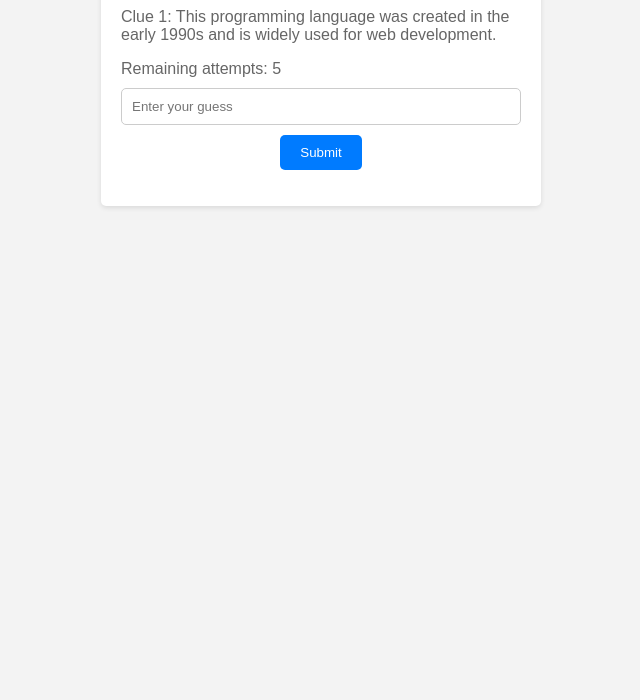
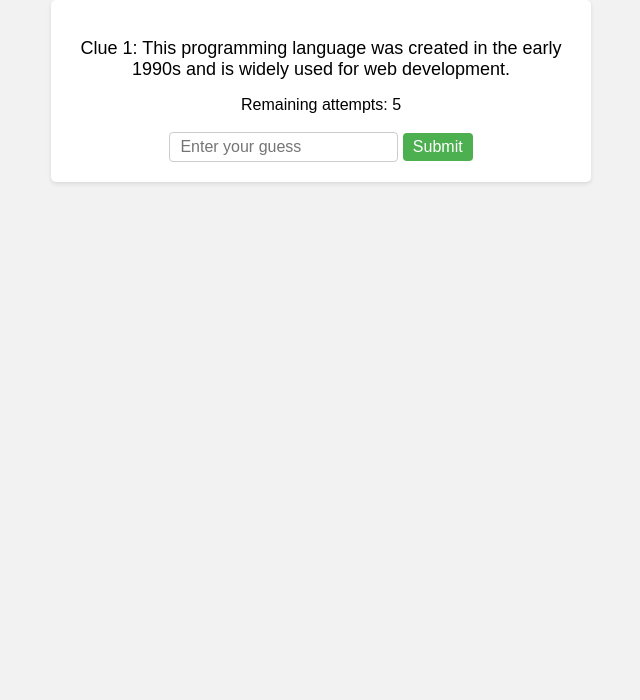
Before and after one commit to Reefwing-Software/CodeName, a plain HTML site: page src/index.html in a window 1280 px wide. Shown: the part 100-800 px from the top of the page, without its empty margins (319-959 px from the left). Drawn offline with Linux system fonts and the light colour scheme.

Commit message:
Updated with incorrect guesses

```diff
--- a/src/index.html
+++ b/src/index.html
@@ -8,18 +8,20 @@
 <!DOCTYPE html>
 <html>
 <head>
-  <title>CodeName</title>
+  <title>CodeName Guesser</title>
   <link rel="stylesheet" type="text/css" href="style.css">
-  <script src="script.js"></script>
 </head>
 <body>
-  <div class="container">
-    <h1>CodeName</h1>
+  <h1>CodeName Guesser</h1>
+  <div id="puzzle">
     <p id="clue"></p>
     <p id="attempts"></p>
+    <p id="incorrect-guesses"></p>
+    <p id="result"></p>
     <input type="text" id="guess" placeholder="Enter your guess">
     <button onclick="checkGuess()">Submit</button>
-    <p id="result"></p>
   </div>
+
+  <script src="script.js"></script>
 </body>
 </html>
--- a/src/script.js
+++ b/src/script.js
@@ -26,13 +26,16 @@ const programmingLanguages = [
 
   let currentLanguage;
   let attempts = 0;
+  let incorrectGuesses = [];
 
   function generatePuzzle() {
     attempts = 0;
+    incorrectGuesses = [];
     currentLanguage = getRandomLanguage();
     document.getElementById("clue").textContent = "Clue 1: " + getClue(1);
     document.getElementById("attempts").textContent = "Remaining attempts: " + (5 - attempts);
     document.getElementById("result").textContent = "";
+    document.getElementById("incorrect-guesses").textContent = "";
   }
 
   function getRandomLanguage() {
@@ -62,10 +65,12 @@ const programmingLanguages = [
       document.getElementById("result").style.color = "red";
       document.getElementById("guess").disabled = true;
     } else {
+      incorrectGuesses.push(guess);
       document.getElementById("result").textContent = "Wrong guess. Try again.";
       document.getElementById("result").style.color = "red";
       document.getElementById("attempts").textContent = "Remaining attempts: " + (5 - attempts);
       document.getElementById("clue").textContent = "Clue " + (attempts + 1) + ": " + getClue(attempts + 1);
+      document.getElementById("incorrect-guesses").textContent = "Incorrect guesses: " + incorrectGuesses.join(", ");
     }
 
     document.getElementById("guess").value = "";
--- a/src/style.css
+++ b/src/style.css
@@ -6,54 +6,66 @@
  */
 
 /* style.css */
+
 body {
-    background-color: #f3f3f3;
     font-family: Arial, sans-serif;
-  }
-
-  .container {
-    width: 400px;
-    margin: 0 auto;
+    background-color: #f2f2f2;
+    text-align: center;
+    margin: 0;
     padding: 20px;
-    background-color: #fff;
-    border-radius: 5px;
-    box-shadow: 0 2px 5px rgba(0, 0, 0, 0.1);
   }
 
   h1 {
-    text-align: center;
     color: #333;
   }
 
-  p {
-    margin-bottom: 10px;
-    color: #666;
+  #puzzle {
+    max-width: 500px;
+    margin: 0 auto;
+    background-color: #fff;
+    padding: 20px;
+    border-radius: 5px;
+    box-shadow: 0 2px 4px rgba(0, 0, 0, 0.1);
   }
 
-  input[type="text"] {
-    width: 100%;
-    padding: 10px;
+  #clue {
+    font-size: 18px;
+    margin-bottom: 10px;
+  }
+
+  #attempts {
+    font-size: 16px;
+    margin-bottom: 10px;
+  }
+
+  #incorrect-guesses {
+    font-size: 16px;
+    margin-bottom: 10px;
+    color: red;
+  }
+
+  #result {
+    font-size: 18px;
+    margin-bottom: 10px;
+  }
+
+  #guess {
+    padding: 5px 10px;
+    font-size: 16px;
     border: 1px solid #ccc;
-    border-radius: 5px;
-    box-sizing: border-box;
+    border-radius: 4px;
   }
 
   button {
-    display: block;
-    margin: 10px auto;
-    padding: 10px 20px;
-    background-color: #007bff;
-    color: #fff;
+    padding: 5px 10px;
+    font-size: 16px;
+    background-color: #4CAF50;
+    color: white;
     border: none;
-    border-radius: 5px;
+    border-radius: 4px;
     cursor: pointer;
   }
 
   button:hover {
-    background-color: #0056b3;
+    background-color: #45a049;
   }
-
-  #result {
-    font-weight: bold;
-    text-align: center;
-  }
```
